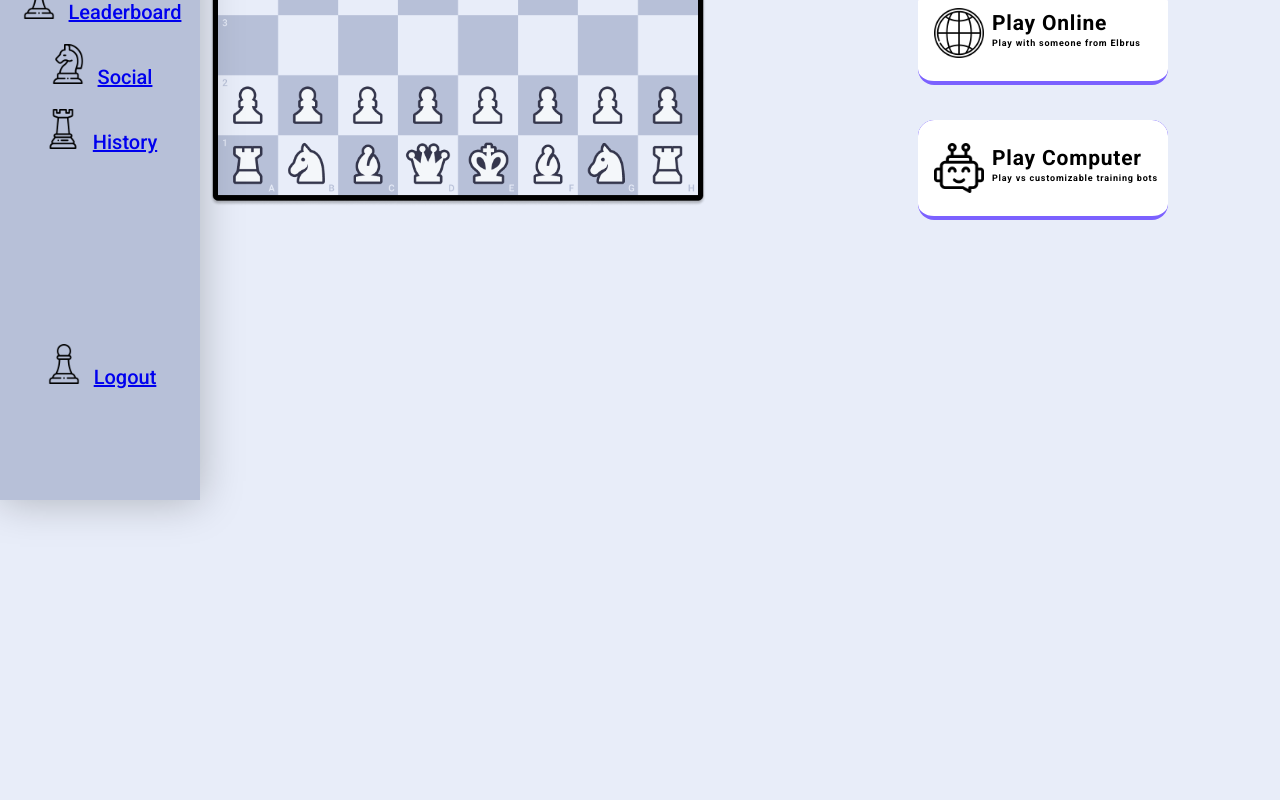
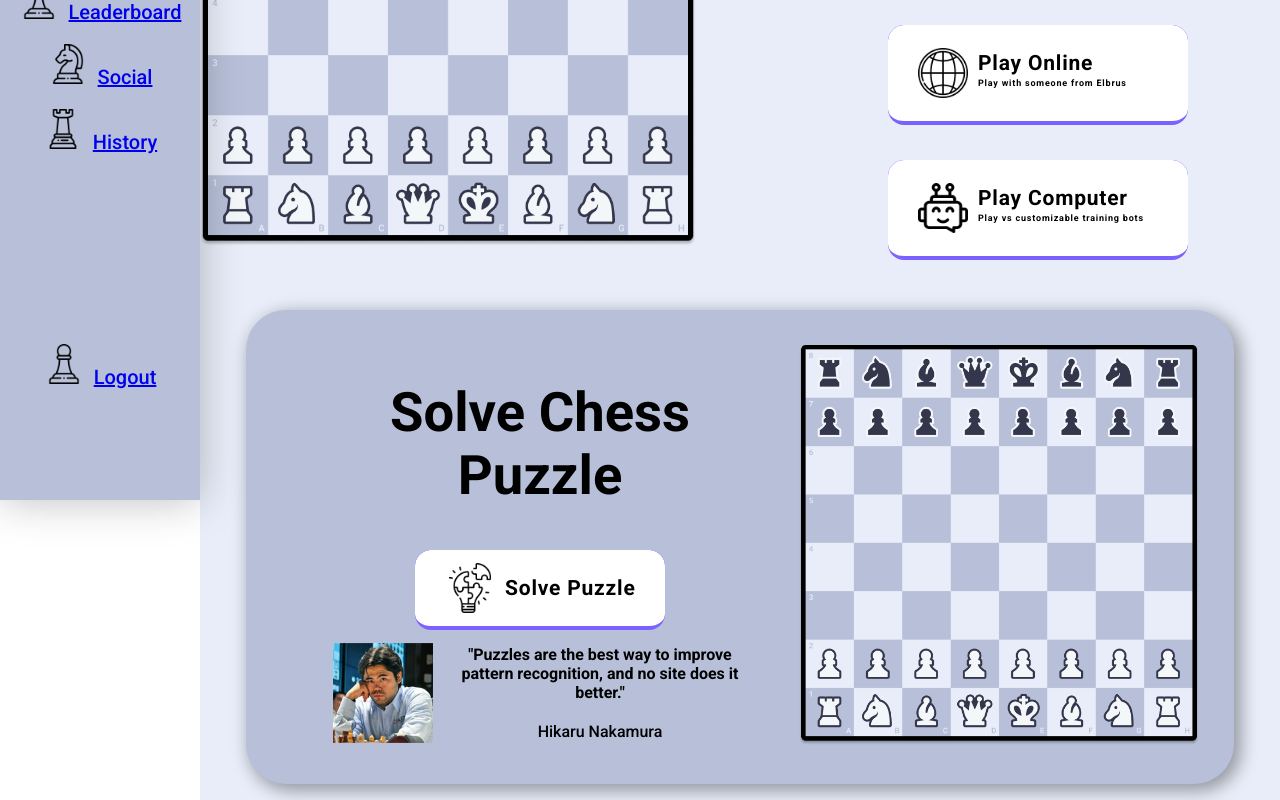
Before and after one commit to pprooxyy/chess-test, a React (Create React App) app in the folder client/: page /home in a window 1280 px wide. Shown: the part 300-1100 px from the top of the page. Built offline with nearby package versions, Linux system fonts and the light colour scheme.

Commit message:
main-puzzles

```diff
--- /dev/null
+++ b/client/src/Main-page-components/MainNews/MainNews.tsx
@@ -0,0 +1,11 @@
+import React from "react";
+
+function MainNews() {
+  return (
+    <div className="news-wrapper">
+      <h1>Follow what’s happening in Chess Today</h1>
+    </div>
+  );
+}
+
+export default MainNews;
--- a/client/src/Components/MainPlaySection/MainPlaySection.css
+++ b/client/src/Main-page-components/MainPlaySection/MainPlaySection.css
@@ -3,21 +3,22 @@
   align-items: center;
   justify-content: center;
   gap: 100px;
-  width: 100%;
-  height: 520px;
+  height: 400px;
   flex: 1;
-  margin-left: 210px;
 }
 
 .button-19.play-bot,
-.button-19.play-online {
+.button-19.play-online,
+.button-19.solve-puzzle {
   display: flex;
   align-items: center;
-  gap: 8px;
+  gap: 10px;
+  padding-left: 30px;
 }
 
 .button-19.play-bot .button-text-wrapper,
-.button-19.play-online .button-text-wrapper {
+.button-19.play-online .button-text-wrapper,
+.button-19.solve-puzzle .button-text-wrapper {
   display: flex;
   flex-direction: column;
   justify-content: center;
@@ -25,7 +26,8 @@
 }
 
 .button-19.play-bot h2,
-.button-19.play-online h2 {
+.button-19.play-online h2,
+.button-19.solve-puzzle h2 {
   font-size: 1.4em;
   text-transform: none;
 }
--- a/client/src/Components/MainPlaySection/MainPlaySection.tsx
+++ b/client/src/Main-page-components/MainPlaySection/MainPlaySection.tsx
@@ -1,5 +1,5 @@
 import React from "react";
-import Button from "../Button/Button";
+import Button from "../../Components/Button/Button";
 import "./MainPlaySection.css";
 
 function MainPlaySection() {
@@ -23,7 +23,7 @@ function MainPlaySection() {
             text="Play Online"
             p="Play with someone from Elbrus"
             icon="/assets/browser.png"
-            width="250px"
+            width="300px"
             height="100px"
             className="play-online"
           />
@@ -31,7 +31,7 @@ function MainPlaySection() {
             text="Play Computer"
             p="Play vs customizable training bots"
             icon="/assets/bot.png"
-            width="250px"
+            width="300px"
             height="100px"
             className="play-bot"
           />
--- /dev/null
+++ b/client/src/Main-page-components/MainPuzzles/MainPuzzles.css
@@ -0,0 +1,52 @@
+.main-puzzles-section {
+  display: flex;
+  align-items: center;
+  justify-content: center;
+  gap: 100px;
+  height: 400px;
+  flex: 1;
+}
+
+.puzzle-content-wrapper {
+  display: flex;
+  background-color: #b7c0d8;
+  border-radius: 40px;
+  padding: 35px;
+  width: 85%;
+  box-shadow: 5px 5px 17px 2px rgba(0, 0, 0, 0.36);
+  justify-content: space-around;
+}
+
+.text-button-puzzle-wrapper {
+  display: flex;
+  flex-direction: column;
+  align-items: center;
+  justify-content: space-around;
+}
+
+.text-button-puzzle-wrapper h1 {
+  font-size: 3.4em;
+}
+
+.hikaru-text-wrapper {
+  display: flex;
+  justify-tracks: center;
+  width: 80%;
+  gap: 20px;
+}
+
+.hikaru-text {
+  display: flex;
+  flex-direction: column;
+  justify-content: center;
+  gap: 20px;
+}
+
+.hikaru-text h3 {
+  font-size: 1em;
+  text-align: center;
+}
+
+.hikaru-text p {
+  text-align: center;
+}
--- /dev/null
+++ b/client/src/Main-page-components/MainPuzzles/MainPuzzles.tsx
@@ -0,0 +1,47 @@
+import React from "react";
+import "./MainPuzzles.css";
+import Button from "../../Components/Button/Button";
+
+function MainPuzzles() {
+  const boardStyles = {
+    width: 400,
+    height: 400,
+  };
+
+  const hikaruStyles = {
+    width: 100,
+    height: 100,
+  };
+
+  return (
+    <div className="main-puzzles-section">
+      <div className="puzzle-content-wrapper">
+        <div className="text-button-puzzle-wrapper">
+          <h1>Solve Chess Puzzle</h1>
+          <Button
+            text="Solve Puzzle"
+            icon="/assets/puzzle.png"
+            width="250px"
+            height="80px"
+            className="solve-puzzle"
+          />
+          <div className="hikaru-text-wrapper">
+            <img style={hikaruStyles} src="assets/hikaru.jpg" alt="" />
+            <div className="hikaru-text">
+              <h3>
+                "Puzzles are the best way to improve pattern recognition, and no
+                site does it better."
+              </h3>
+              <p>Hikaru Nakamura</p>
+            </div>
+          </div>
+        </div>
+        <div className="img-puzzle-wrapper">
+          <img style={boardStyles} src="assets/board.png" alt="board" />
+        </div>
+      </div>
+    </div>
+  );
+}
+
+export default MainPuzzles;
--- a/client/src/Pages/MainPage/MainPage.css
+++ b/client/src/Pages/MainPage/MainPage.css
@@ -1,7 +1,10 @@
 .main-page-wrapper {
   display: flex;
+  flex-direction: column;
+  gap: 50px;
   background-color: #e8edf9;
-  height: 200vh;
+  margin-left: 200px;
+  padding: 40px 0;
 }
 
 .text-buttons-wrapper-main {
--- a/client/src/Pages/MainPage/MainPage.tsx
+++ b/client/src/Pages/MainPage/MainPage.tsx
@@ -1,15 +1,21 @@
 import React from "react";
 import Navbar from "../../Components/Navbar/Navbar";
-import MainPlaySection from "../../Components/MainPlaySection/MainPlaySection";
+import MainPlaySection from "../../Main-page-components/MainPlaySection/MainPlaySection";
 
 import "./MainPage.css";
+import MainPuzzles from "../../Main-page-components/MainPuzzles/MainPuzzles";
+import MainNews from "../../Main-page-components/MainNews/MainNews";
 
 function MainPage() {
   return (
-    <div className="main-page-wrapper">
+    <>
       <Navbar />
-      <MainPlaySection />
-    </div>
+      <div className="main-page-wrapper">
+        <MainPlaySection />
+        <MainPuzzles />
+        <MainNews />
+      </div>
+    </>
   );
 }
 
```
Also changed, not shown: client/public/assets/hikaru.jpg (added), client/public/assets/puzzle.png (added), client/src/Main-page-components/MainNews/MainNews.css (added).
